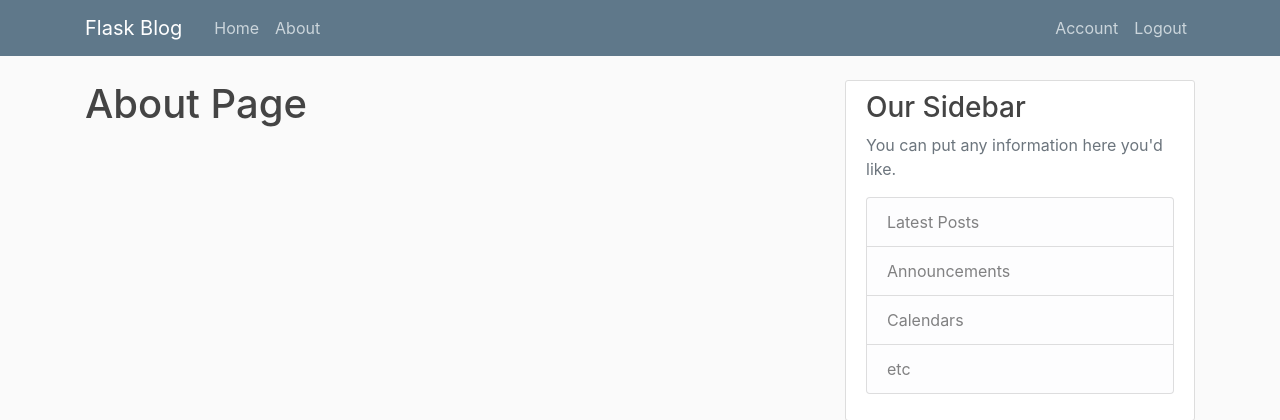
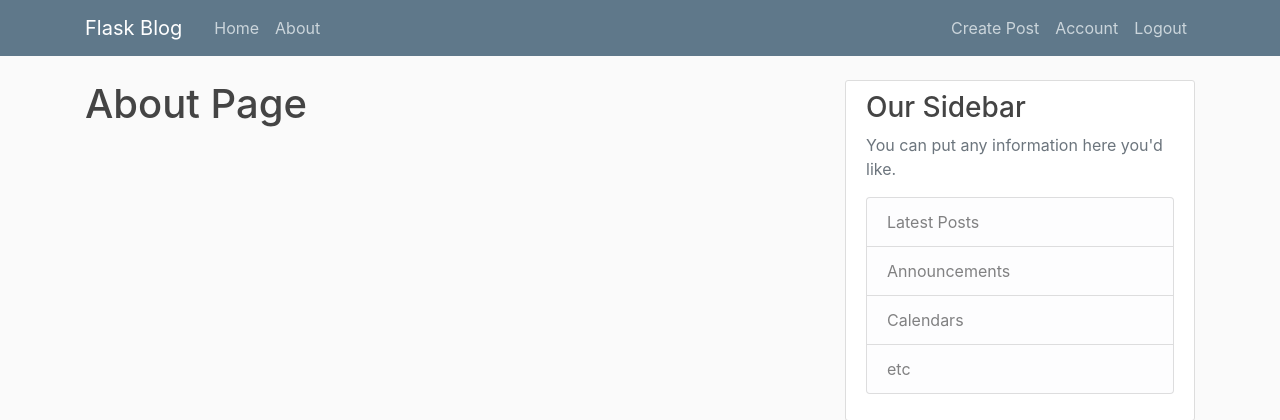
Before and after one commit to RdotSilva/Python-Flask-Fitness-Blog, a Flask app: page /about in a window 1280 px wide. Shown: the top 420 px of the page. Run offline with Flask 2, Linux system fonts and the light colour scheme; the visitor is signed in with stand-in values (Sample User, id 1); some libraries are stand-ins or nearby versions.

Commit message:
Update navbar w/ create post link

```diff
--- a/fitnessblog/templates/layout.html
+++ b/fitnessblog/templates/layout.html
@@ -33,6 +33,7 @@
               <!-- Navbar Right Side -->
               <div class="navbar-nav">
                 {% if current_user.is_authenticated %}
+                  <a class="nav-item nav-link" href="{{ url_for('new_post') }}">Create Post</a>
                   <a class="nav-item nav-link" href="{{ url_for('account') }}">Account</a>
                   <a class="nav-item nav-link" href="{{ url_for('logout') }}">Logout</a>
                 {% else %}
```
